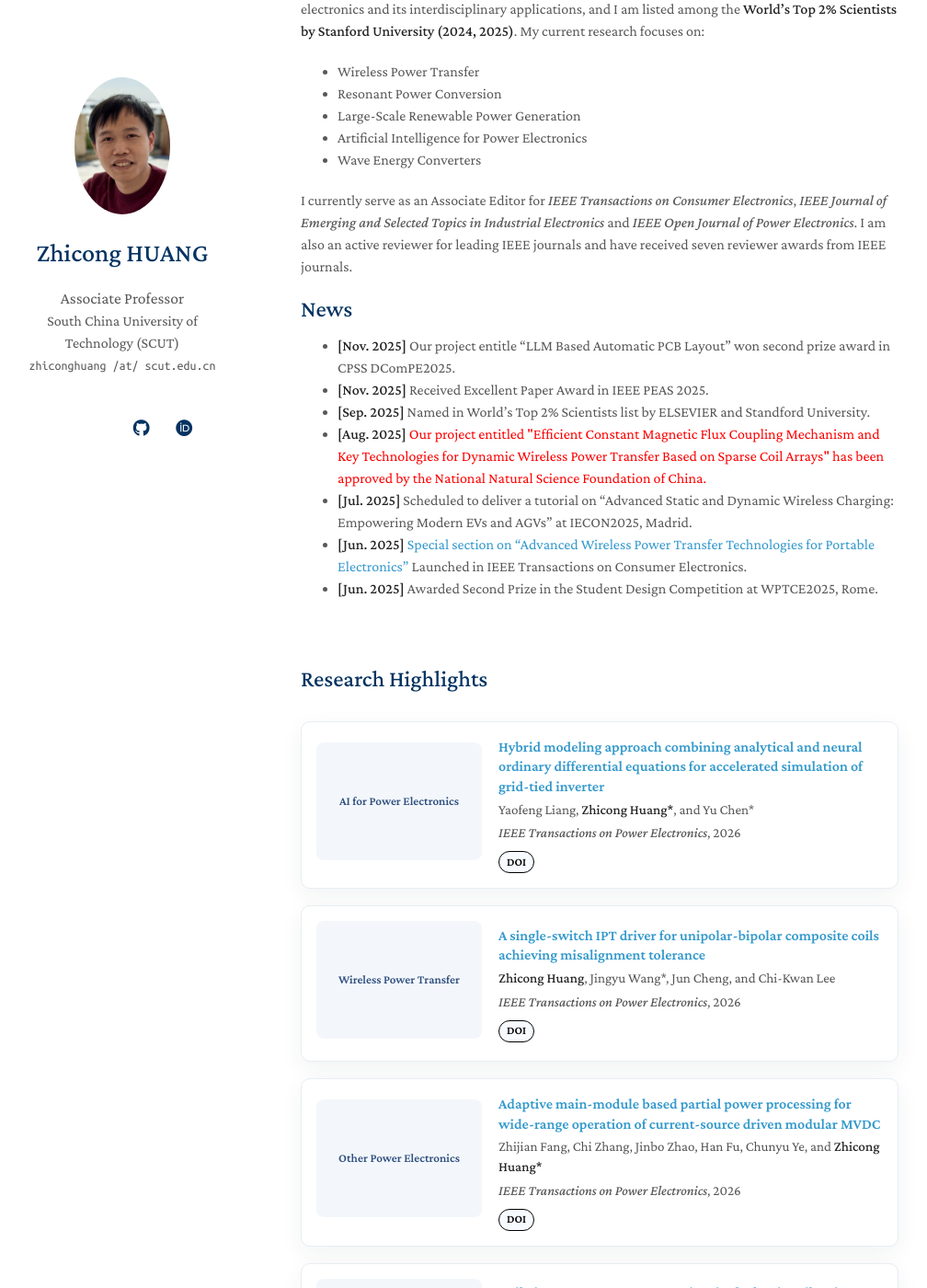
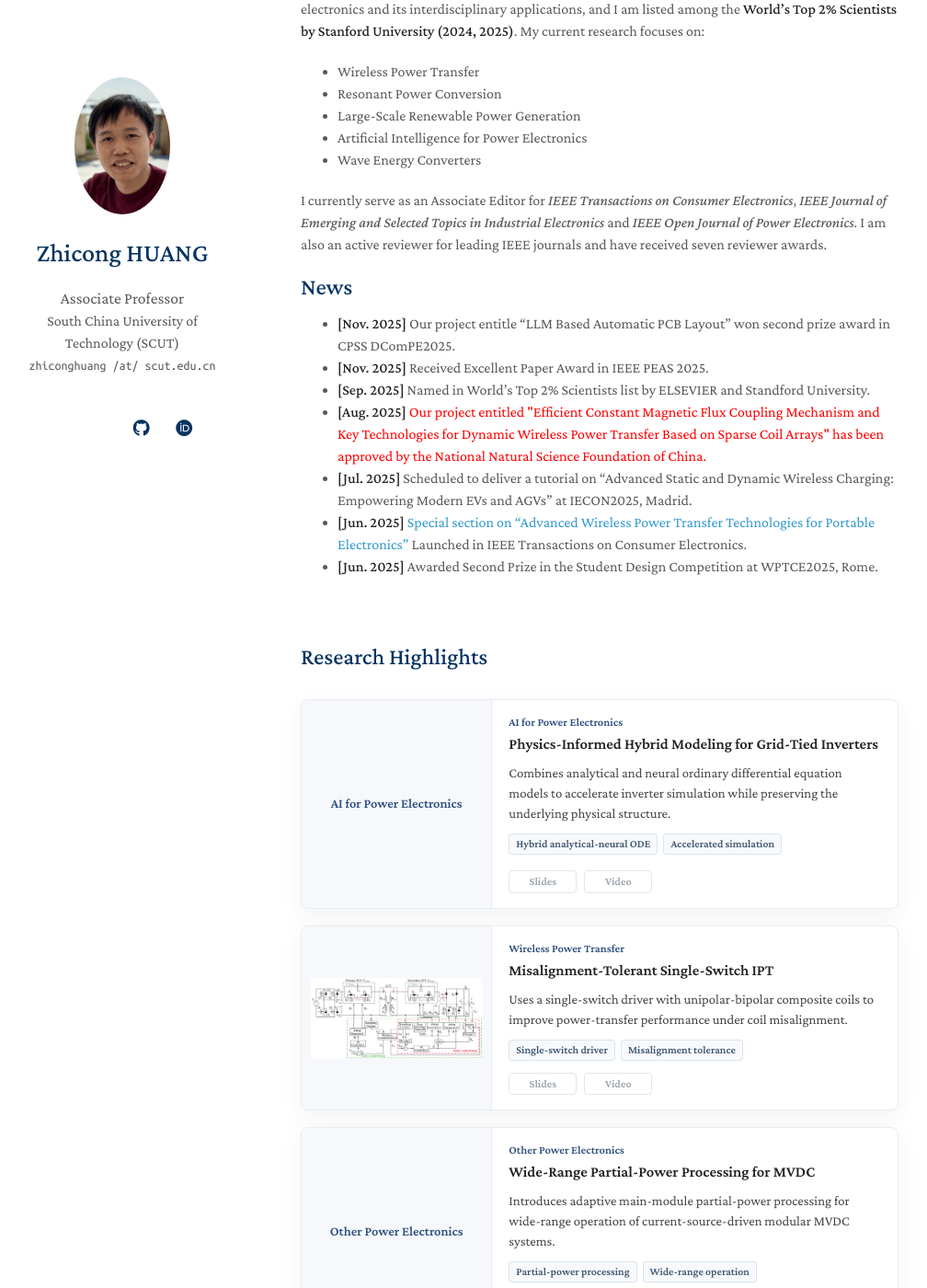
Before and after one commit to forwardhuang/forwardhuang.github.io, a Jekyll site: the page built from index.md, in a window 1280 px wide and 1400 px high, scrolled down 207 px. Shown: the whole window at 92% size, without its empty margins (143-1151 px from the left). Built offline with Jekyll 4.4.1, drawn with Linux system fonts in a browser that asks for light colours; a style sheet for code colours, icons or effects is not loaded; our own code applies the rules of GitHub Pages for plain Markdown files; some of the changed text lies outside the part shown.

Commit message:
Redesign research highlights

```diff
--- /dev/null
+++ b/_data/research-highlights.yml
@@ -0,0 +1,44 @@
+items:
+  - category: AI for Power Electronics
+    image: ""
+    image_alt: Hybrid analytical and neural ODE modeling
+    title: Physics-Informed Hybrid Modeling for Grid-Tied Inverters
+    summary: Combines analytical and neural ordinary differential equation models to accelerate inverter simulation while preserving the underlying physical structure.
+    results:
+      - Hybrid analytical-neural ODE
+      - Accelerated simulation
+    slides: ""
+    video: ""
+
+  - category: Wireless Power Transfer
+    image: ./assets/img/Huang2025single.gif
+    image_alt: Wireless power transfer converter and control system
+    title: Misalignment-Tolerant Single-Switch IPT
+    summary: Uses a single-switch driver with unipolar-bipolar composite coils to improve power-transfer performance under coil misalignment.
+    results:
+      - Single-switch driver
+      - Misalignment tolerance
+    slides: ""
+    video: ""
+
+  - category: Other Power Electronics
+    image: ""
+    image_alt: Modular MVDC power conversion system
+    title: Wide-Range Partial-Power Processing for MVDC
+    summary: Introduces adaptive main-module partial-power processing for wide-range operation of current-source-driven modular MVDC systems.
+    results:
+      - Partial-power processing
+      - Wide-range operation
+    slides: ""
+    video: ""
+
+  - category: Wave Energy Converters
+    image: ./assets/img/Zhang2025Built.jpg
+    image_alt: Built-in wave energy converter for an offshore floating platform
+    title: Integrated Wave Energy Conversion and Platform Stabilization
+    summary: Integrates a built-in wave energy converter with adaptive vibration control to combine energy harvesting and floating-platform stabilization.
+    results:
+      - Energy harvesting
+      - Adaptive vibration control
+    slides: ""
+    video: ""
--- a/_includes/research-highlights.md
+++ b/_includes/research-highlights.md
@@ -3,65 +3,30 @@
 
 <div class="publications publication-highlights research-highlights">
   <ol class="bibliography highlight-list">
+    {% for highlight in site.data['research-highlights'].items %}
     <li>
-      <div class="pub-row highlight-card">
-        <div class="col-sm-3 abbr pub-media highlight-label-box">
-          <span>AI for Power Electronics</span>
+      <article class="highlight-card">
+        <div class="highlight-visual">
+          {% if highlight.image != "" %}
+          <img src="{{ highlight.image }}" alt="{{ highlight.image_alt }}">
+          {% else %}
+          <div class="highlight-image-placeholder" aria-hidden="true"><span>{{ highlight.category }}</span></div>
+          {% endif %}
         </div>
-        <div class="col-sm-9 pub-content">
-          <div class="title"><a href="https://doi.org/10.1109/tpel.2026.3659885" target="_blank" rel="noopener">Hybrid modeling approach combining analytical and neural ordinary differential equations for accelerated simulation of grid-tied inverter</a></div>
-          <div class="author">Yaofeng Liang, <strong>Zhicong Huang*</strong>, and Yu Chen*</div>
-          <div class="periodical"><em>IEEE Transactions on Power Electronics</em>, 2026</div>
-          <div class="links">
-            <a href="https://doi.org/10.1109/tpel.2026.3659885" class="btn btn-sm z-depth-0" role="button" target="_blank" rel="noopener">DOI</a>
+        <div class="highlight-content">
+          <div class="highlight-category">{{ highlight.category }}</div>
+          <h3 class="highlight-title">{{ highlight.title }}</h3>
+          <p class="highlight-summary">{{ highlight.summary }}</p>
+          <div class="highlight-results" aria-label="Key results">
+            {% for result in highlight.results %}<span>{{ result }}</span>{% endfor %}
+          </div>
+          <div class="highlight-actions">
+            {% if highlight.slides != "" %}<a href="{{ highlight.slides }}" target="_blank" rel="noopener">Slides</a>{% else %}<span aria-disabled="true">Slides</span>{% endif %}
+            {% if highlight.video != "" %}<a href="{{ highlight.video }}" target="_blank" rel="noopener">Video</a>{% else %}<span aria-disabled="true">Video</span>{% endif %}
           </div>
         </div>
-      </div>
+      </article>
     </li>
-    <li>
-      <div class="pub-row highlight-card">
-        <div class="col-sm-3 abbr pub-media highlight-label-box">
-          <span>Wireless Power Transfer</span>
-        </div>
-        <div class="col-sm-9 pub-content">
-          <div class="title"><a href="https://doi.org/10.1109/tpel.2025.3614264" target="_blank" rel="noopener">A single-switch IPT driver for unipolar-bipolar composite coils achieving misalignment tolerance</a></div>
-          <div class="author"><strong>Zhicong Huang</strong>, Jingyu Wang*, Jun Cheng, and Chi-Kwan Lee</div>
-          <div class="periodical"><em>IEEE Transactions on Power Electronics</em>, 2026</div>
-          <div class="links">
-            <a href="https://doi.org/10.1109/tpel.2025.3614264" class="btn btn-sm z-depth-0" role="button" target="_blank" rel="noopener">DOI</a>
-          </div>
-        </div>
-      </div>
-    </li>
-    <li>
-      <div class="pub-row highlight-card">
-        <div class="col-sm-3 abbr pub-media highlight-label-box">
-          <span>Other Power Electronics</span>
-        </div>
-        <div class="col-sm-9 pub-content">
-          <div class="title"><a href="https://doi.org/10.1109/tpel.2025.3603284" target="_blank" rel="noopener">Adaptive main-module based partial power processing for wide-range operation of current-source driven modular MVDC</a></div>
-          <div class="author">Zhijian Fang, Chi Zhang, Jinbo Zhao, Han Fu, Chunyu Ye, and <strong>Zhicong Huang*</strong></div>
-          <div class="periodical"><em>IEEE Transactions on Power Electronics</em>, 2026</div>
-          <div class="links">
-            <a href="https://doi.org/10.1109/tpel.2025.3603284" class="btn btn-sm z-depth-0" role="button" target="_blank" rel="noopener">DOI</a>
-          </div>
-        </div>
-      </div>
-    </li>
-    <li>
-      <div class="pub-row highlight-card">
-        <div class="col-sm-3 abbr pub-media highlight-label-box">
-          <span>Wave Energy Converters</span>
-        </div>
-        <div class="col-sm-9 pub-content">
-          <div class="title"><a href="https://doi.org/10.1016/j.renene.2025.123679" target="_blank" rel="noopener">Built-in wave energy converter inspired adaptive vibration control for offshore floating platform</a></div>
-          <div class="author">Yongxing Zhang, Jing Bian, and <strong>Zhicong Huang*</strong></div>
-          <div class="periodical"><em>Renewable Energy</em>, 2025</div>
-          <div class="links">
-            <a href="https://doi.org/10.1016/j.renene.2025.123679" class="btn btn-sm z-depth-0" role="button" target="_blank" rel="noopener">DOI</a>
-          </div>
-        </div>
-      </div>
-    </li>
+    {% endfor %}
   </ol>
 </div>
--- a/_layouts/homepage.html
+++ b/_layouts/homepage.html
@@ -27,11 +27,11 @@
     <link rel="stylesheet" href="./assets/css/font.css">
     {% endif %}
     {% if site.auto_dark_mode %}
-    <link rel="stylesheet" href="./assets/css/style.css?v=20260712a">
-    <link rel="stylesheet" href="./assets/css/publications.css?v=20260712a">
+    <link rel="stylesheet" href="./assets/css/style.css?v=20260712b">
+    <link rel="stylesheet" href="./assets/css/publications.css?v=20260712b">
     {% else %}
-    <link rel="stylesheet" href="./assets/css/style-no-dark-mode.css?v=20260712a">
-    <link rel="stylesheet" href="./assets/css/publications-no-dark-mode.css?v=20260712a">
+    <link rel="stylesheet" href="./assets/css/style-no-dark-mode.css?v=20260712b">
+    <link rel="stylesheet" href="./assets/css/publications-no-dark-mode.css?v=20260712b">
     {% endif %}
 
   </head>
--- a/assets/css/style.scss
+++ b/assets/css/style.scss
@@ -30,64 +30,134 @@
   list-style: none;
 }
 
+.publication-highlights .highlight-list > li {
+  min-height: 0;
+  margin: 0 !important;
+}
+
 .highlight-card {
-  display: flex;
-  gap: 18px;
+  display: grid;
+  grid-template-columns: minmax(180px, 32%) minmax(0, 1fr);
   margin: 0 0 18px;
-  padding: 16px;
   border: 1px solid #e8edf3;
-  border-radius: 10px;
+  border-radius: 8px;
+  overflow: hidden;
   background: #fff;
   box-shadow: 0 8px 24px rgba(31, 45, 61, 0.06);
 }
 
-.pub-media {
-  flex: 0 0 30%;
-  max-width: 180px;
-  padding: 0 !important;
+.highlight-visual {
+  min-height: 190px;
+  border-right: 1px solid #e8edf3;
+  background: #f6f8fb;
 }
 
-.pub-media img.teaser {
+.highlight-visual img {
+  display: block;
   width: 100%;
-  height: auto;
-  border-radius: 8px;
-  object-fit: cover;
+  height: 100%;
+  min-height: 190px;
+  max-height: 230px;
+  padding: 10px;
+  box-sizing: border-box;
+  object-fit: contain;
 }
 
-.highlight-label-box {
+.highlight-image-placeholder {
   display: flex;
   align-items: center;
   justify-content: center;
-  min-height: 86px;
-  border-radius: 8px;
-  background: #f3f7fb;
+  min-height: 190px;
+  padding: 18px;
   color: #2f4f7f;
   text-align: center;
 }
 
-.highlight-label-box span {
-  padding: 0 10px;
-  font-size: 0.82rem;
-  font-weight: 700;
-  line-height: 1.25;
-}
-
-.pub-content {
-  flex: 1 1 auto;
-  padding: 0 !important;
-}
-
-.pub-content .title {
+.highlight-image-placeholder span {
+  font-size: 0.9rem;
   font-weight: 700;
   line-height: 1.35;
 }
 
-.pub-content .author,
-.pub-content .periodical {
-  margin-top: 4px;
-  color: #555;
-  font-size: 0.94rem;
-  line-height: 1.45;
+.highlight-content {
+  display: flex;
+  min-width: 0;
+  padding: 16px 18px;
+  flex-direction: column;
+}
+
+.highlight-category {
+  color: #2f4f7f;
+  font-size: 0.78rem;
+  font-weight: 700;
+  line-height: 1.3;
+}
+
+.highlight-title {
+  margin: 5px 0 0;
+  color: #222;
+  font-size: 1.04rem;
+  font-weight: 700;
+  line-height: 1.35;
+}
+
+.highlight-summary {
+  margin: 8px 0 0;
+  color: #444;
+  font-size: 0.92rem;
+  line-height: 1.5;
+}
+
+.highlight-results {
+  display: flex;
+  flex-wrap: wrap;
+  gap: 6px;
+  margin-top: 11px;
+}
+
+.highlight-results span {
+  padding: 3px 7px;
+  border: 1px solid #dbe4ed;
+  border-radius: 3px;
+  background: #f7f9fc;
+  color: #40566f;
+  font-size: 0.74rem;
+  font-weight: 600;
+  line-height: 1.25;
+}
+
+.highlight-actions {
+  display: flex;
+  gap: 8px;
+  margin-top: auto;
+  padding-top: 13px;
+}
+
+.highlight-actions a,
+.highlight-actions span {
+  display: inline-flex;
+  align-items: center;
+  justify-content: center;
+  min-width: 54px;
+  padding: 4px 9px;
+  border: 1px solid #ccd9e6;
+  border-radius: 4px;
+  color: #2f4f7f;
+  font-size: 0.76rem;
+  font-weight: 700;
+  line-height: 1.2;
+  text-decoration: none;
+}
+
+.highlight-actions a:hover {
+  border-color: #2f4f7f;
+  background: #2f4f7f;
+  color: #fff;
+}
+
+.highlight-actions span[aria-disabled="true"] {
+  border-color: #e2e6ea;
+  color: #9aa3ac;
 }
 
 .links,
@@ -311,12 +381,16 @@
 
 @media (max-width: 720px) {
   .highlight-card {
-    display: block;
+    grid-template-columns: 1fr;
   }
 
-  .pub-media {
-    max-width: none;
-    margin-bottom: 12px;
+  .highlight-visual {
+    border-right: 0;
+    border-bottom: 1px solid #e8edf3;
+  }
+
+  .highlight-visual img {
+    max-height: 240px;
   }
 
   .publication-category-title {
--- a/index.md
+++ b/index.md
@@ -12,7 +12,7 @@ I am an Associate Professor at South China University of Technology, Guangzhou,
 - Artificial Intelligence for Power Electronics
 - Wave Energy Converters
 
-I currently serve as an Associate Editor for *IEEE Transactions on Consumer Electronics*, *IEEE Journal of Emerging and Selected Topics in Industrial Electronics* and *IEEE Open Journal of Power Electronics*. I am also an active reviewer for leading IEEE journals and have received seven reviewer awards from IEEE journals.
+I currently serve as an Associate Editor for *IEEE Transactions on Consumer Electronics*, *IEEE Journal of Emerging and Selected Topics in Industrial Electronics* and *IEEE Open Journal of Power Electronics*. I am also an active reviewer for leading IEEE journals and have received seven reviewer awards.
 
 ## News
 - **[Nov. 2025]** Our project entitle "LLM Based Automatic PCB Layout" won second prize award in CPSS DComPE2025.
```
